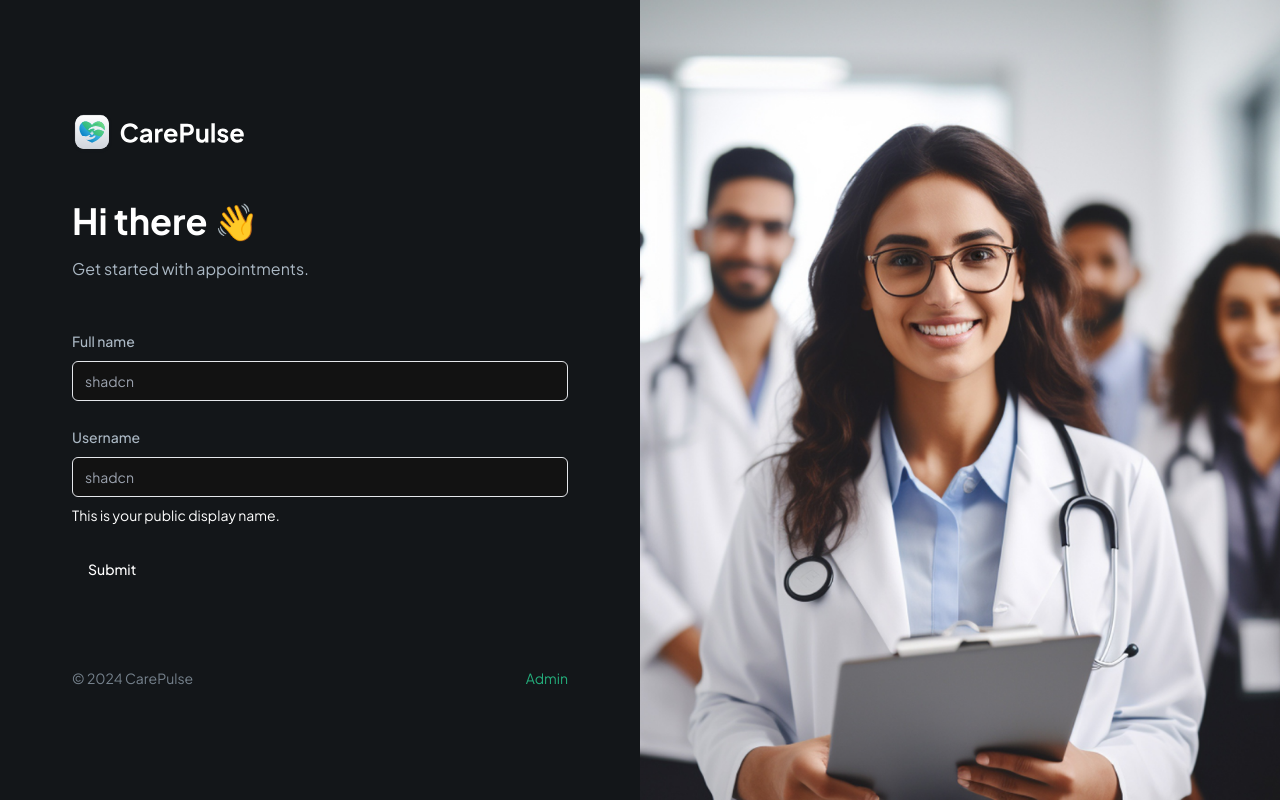
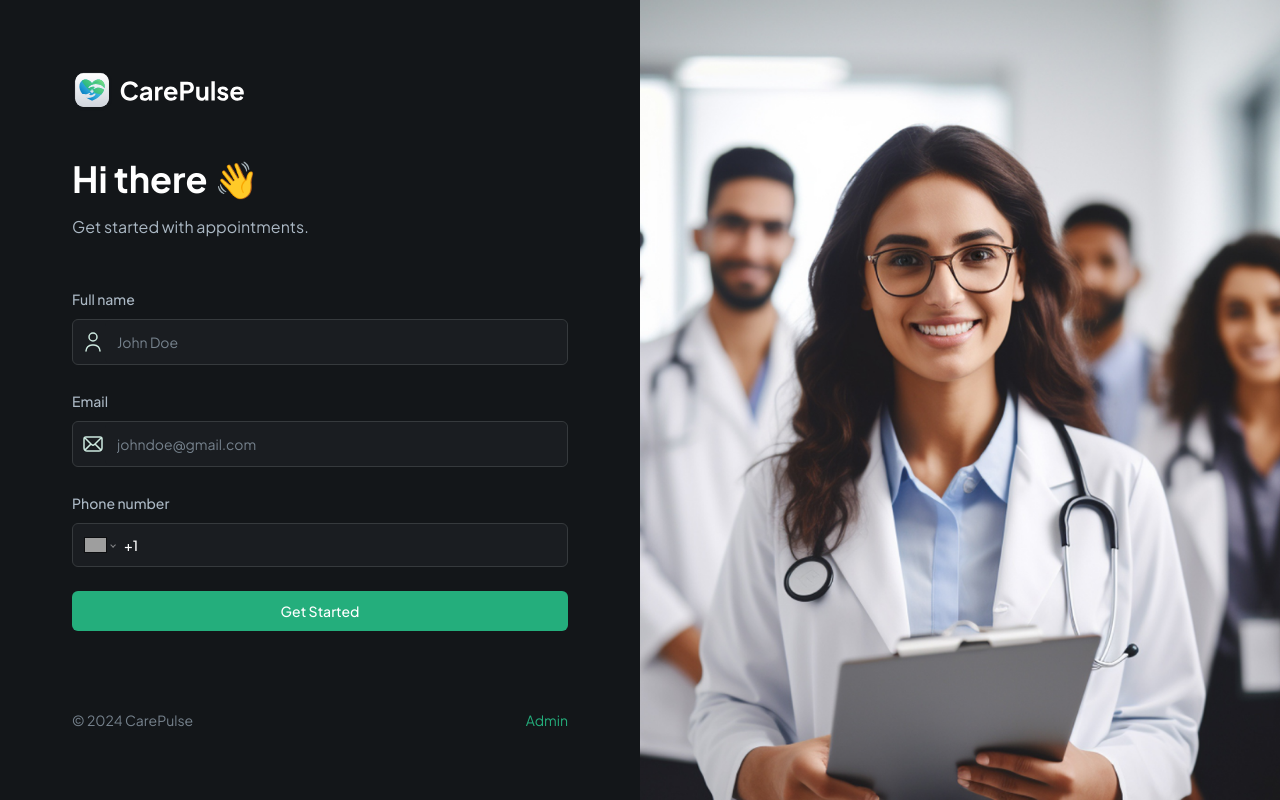
Before and after one commit to lasindu2001/next-healthcare, a Next.js app: page / in a window 1280 px wide. Built offline with nearby package versions, Linux system fonts and the light colour scheme; grey boxes are pictures that could not be loaded.

Commit message:
complete registration page UI

```diff
--- a/components/CustomFormField.tsx
+++ b/components/CustomFormField.tsx
@@ -1,8 +1,12 @@
 "use client"
 
+import { E164Number } from "libphonenumber-js/core";
 import { Control } from "react-hook-form";
 import { FormControl, FormField, FormItem, FormLabel, FormMessage } from "./ui/form"
 import { Input } from "./ui/input"
+import Image from "next/image";
+import 'react-phone-number-input/style.css'
+import PhoneInput from 'react-phone-number-input'
 
 export enum FormFieldType {
     INPUT = "input",
@@ -29,19 +33,61 @@
     fieldType: FormFieldType;
 }
 
-const CustomFormField = ({ control, name, label, fieldType }: CustomProps) => {
+const RenderInput = ({ field, props }: { field: any; props: CustomProps }) => {
+    switch (props.fieldType) {
+        case FormFieldType.INPUT:
+            return (
+                <div className="flex rounded-md border border-dark-500 bg-dark-400">
+                    {props.iconSrc && (
+                        <Image
+                            src={props.iconSrc}
+                            height={24}
+                            width={24}
+                            alt={props.iconAlt || "icon"}
+                            className="ml-2"
+                        />
+                    )}
+                    <FormControl>
+                        <Input
+                            placeholder={props.placeholder}
+                            {...field}
+                            className="shad-input border-0"
+                        />
+                    </FormControl>
+                </div>
+            );
+        case FormFieldType.PHONE_INPUT:
+            return (
+                <FormControl>
+                    <PhoneInput
+                        defaultCountry="US"
+                        placeholder={props.placeholder}
+                        international
+                        withCountryCallingCode
+                        value={field.value as E164Number | undefined}
+                        onChange={field.onChange}
+                        className="input-phone"
+                    />
+                </FormControl>
+            );
+        default:
+            return null;
+    }
+}
+
+const CustomFormField = (props: CustomProps) => {
+    const { control, name, label } = props;
+
     return (
         <FormField
             control={control}
             name={name}
             render={({ field }) => (
                 <FormItem className="flex-1">
-                    {fieldType !== FormFieldType.CHECKBOX && label && (
+                    {props.fieldType !== FormFieldType.CHECKBOX && label && (
                         <FormLabel className="shad-input-label">{label}</FormLabel>
                     )}
-                    <FormControl>
-                        <Input placeholder="shadcn" {...field} />
-                    </FormControl>
+                    <RenderInput field={field} props={props} />
                     <FormMessage className="shad-error" />
                 </FormItem>
             )}
--- /dev/null
+++ b/components/SubmitButton.tsx
@@ -0,0 +1,35 @@
+import Image from "next/image";
+import { Button } from "./ui/button";
+
+interface ButtonProps {
+    isLoading: boolean;
+    className?: string;
+    children: React.ReactNode;
+}
+
+const SubmitButton = ({ isLoading, className, children }: ButtonProps) => {
+    return (
+        <Button
+            type="submit"
+            disabled={isLoading}
+            className={className ?? "shad-primary-btn w-full"}
+        >
+            {isLoading ? (
+                <div className="flex items-center gap-4">
+                    <Image
+                        src="/assets/icons/loader.svg"
+                        alt="loader"
+                        width={24}
+                        height={24}
+                        className="animate-spin"
+                    />
+                    Loading...
+                </div>
+            ) : (
+                children
+            )}
+        </Button>
+    )
+}
+
+export default SubmitButton
--- a/components/forms/PatientForm.tsx
+++ b/components/forms/PatientForm.tsx
@@ -3,18 +3,10 @@
 import { zodResolver } from "@hookform/resolvers/zod"
 import { useForm } from "react-hook-form"
 import { z } from "zod"
-import { Button } from "@/components/ui/button"
-import {
-    Form,
-    FormControl,
-    FormDescription,
-    FormField,
-    FormItem,
-    FormLabel,
-    FormMessage,
-} from "@/components/ui/form"
-import { Input } from "@/components/ui/input"
+import { Form } from "@/components/ui/form"
 import CustomFormField, { FormFieldType } from "../CustomFormField"
+import { useState } from "react"
+import SubmitButton from "../SubmitButton"
 
 const formSchema = z.object({
     username: z.string().min(2, {
@@ -23,6 +15,8 @@
 })
 
 const PatientForm = () => {
+    const [isLoading, setIsLoading] = useState(false);
+
     const form = useForm<z.infer<typeof formSchema>>({
         resolver: zodResolver(formSchema),
         defaultValues: {
@@ -50,23 +44,23 @@
                     iconSrc="/assets/icons/user.svg"
                     iconAlt="user"
                 />
-                <FormField
+                <CustomFormField
+                    fieldType={FormFieldType.INPUT}
                     control={form.control}
-                    name="username"
-                    render={({ field }) => (
-                        <FormItem className="flex-1">
-                            <FormLabel className="shad-input-label">Username</FormLabel>
-                            <FormControl>
-                                <Input placeholder="shadcn" {...field} />
-                            </FormControl>
-                            <FormDescription>
-                                This is your public display name.
-                            </FormDescription>
-                            <FormMessage className="shad-error" />
-                        </FormItem>
-                    )}
+                    name="email"
+                    label="Email"
+                    placeholder="johndoe@gmail.com"
+                    iconSrc="/assets/icons/email.svg"
+                    iconAlt="email"
                 />
-                <Button type="submit">Submit</Button>
+                <CustomFormField
+                    fieldType={FormFieldType.PHONE_INPUT}
+                    control={form.control}
+                    name="phone"
+                    label="Phone number"
+                    placeholder="(555) 123-4567"
+                />
+                <SubmitButton isLoading={isLoading}>Get Started</SubmitButton>
             </form>
         </Form>
     )
--- a/package.json
+++ b/package.json
@@ -20,6 +20,7 @@
     "react": "^18",
     "react-dom": "^18",
     "react-hook-form": "^7.52.1",
+    "react-phone-number-input": "^3.4.3",
     "tailwind-merge": "^2.4.0",
     "tailwindcss-animate": "^1.0.7",
     "zod": "^3.23.8"
```
Also changed, not shown: 1 other file (tests, documents, lock files or other folders).
